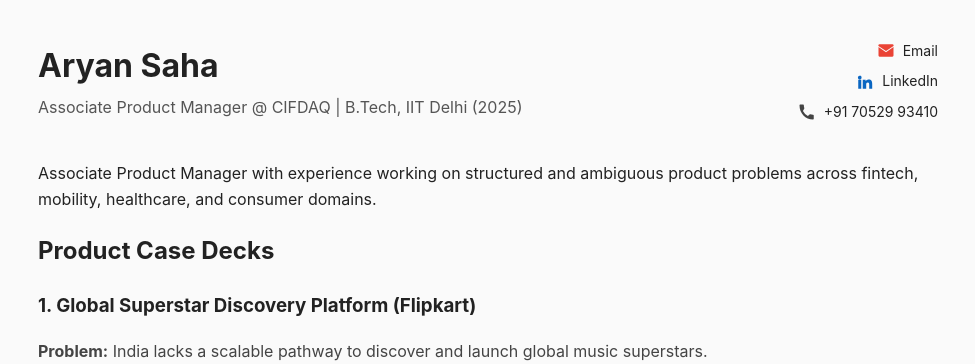
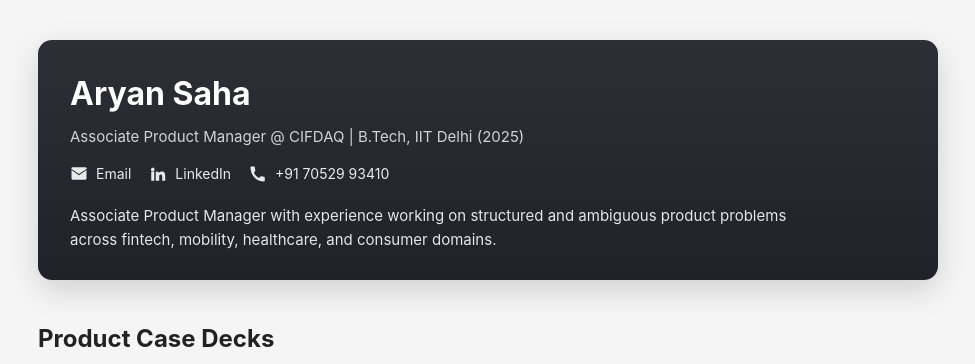
Before and after one commit to aryan-saha25/aryan-saha25.github.io, a plain HTML site: page index.html in a window 1280 px wide. Shown: the top 364 px of the page, without its empty margins (152-1127 px from the left). Drawn offline with Linux system fonts and the light colour scheme.

Commit message:
Update index.html

```diff
--- a/index.html
+++ b/index.html
@@ -9,7 +9,7 @@
     body {
       font-family: -apple-system, BlinkMacSystemFont, "Segoe UI", Roboto, Arial, sans-serif;
       margin: 0;
-      background: #fafafa;
+      background: #f5f5f5;
       color: #222;
       line-height: 1.6;
     }
@@ -20,42 +20,67 @@
       padding: 40px 20px;
     }
 
-    .header {
-      display: flex;
-      justify-content: space-between;
-      align-items: flex-start;
-      margin-bottom: 30px;
+    /* ===== HEADER (BLACK BOX) ===== */
+    .header-box {
+      background: linear-gradient(180deg, #2c2f36, #1f2228);
+      color: #ffffff;
+      border-radius: 14px;
+      padding: 28px 32px;
+      margin-bottom: 40px;
+      box-shadow: 0 10px 30px rgba(0,0,0,0.15);
     }
 
-    h1 { margin: 0; }
-
-    .subtitle {
-      color: #555;
-      margin-top: 4px;
+    .header-box h1 {
+      margin: 0;
+      font-size: 32px;
+      font-weight: 700;
     }
 
-    .contact {
-      text-align: right;
+    .header-subtitle {
+      margin-top: 6px;
+      font-size: 15px;
+      color: #cfd3dc;
+    }
+
+    .header-contact {
+      display: flex;
+      flex-wrap: wrap;
+      gap: 18px;
+      margin-top: 14px;
       font-size: 14px;
     }
 
-    .contact a {
-      display: flex;
+    .header-contact a {
+      display: inline-flex;
       align-items: center;
-      justify-content: flex-end;
       gap: 8px;
+      color: #ffffff;
       text-decoration: none;
-      color: #222;
-      margin-bottom: 8px;
+      opacity: 0.9;
     }
 
-    .contact a:hover { text-decoration: underline; }
+    .header-contact a:hover {
+      opacity: 1;
+      text-decoration: underline;
+    }
 
-    .icon { width: 18px; height: 18px; }
+    .icon {
+      width: 18px;
+      height: 18px;
+      fill: currentColor;
+    }
 
-    .gmail { fill: #EA4335; }
-    .linkedin { fill: #0A66C2; }
-    .phone { fill: #444; }
+    .header-desc {
+      margin-top: 18px;
+      font-size: 15px;
+      color: #e3e6ec;
+      max-width: 750px;
+    }
+
+    /* ===== BODY ===== */
+    h2 {
+      margin-top: 0;
+    }
 
     .desc {
       color: #444;
@@ -73,7 +98,7 @@
       width: 100%;
       overflow: hidden;
       border: 1px solid #ddd;
-      border-radius: 8px;
+      border-radius: 10px;
       background: #fff;
     }
 
@@ -119,17 +144,16 @@
   <div class="container">
 
     <!-- HEADER -->
-    <div class="header">
-      <div>
-        <h1>Aryan Saha</h1>
-        <div class="subtitle">
-          Associate Product Manager @ CIFDAQ | B.Tech, IIT Delhi (2025)
-        </div>
+    <div class="header-box">
+      <h1>Aryan Saha</h1>
+
+      <div class="header-subtitle">
+        Associate Product Manager @ CIFDAQ | B.Tech, IIT Delhi (2025)
       </div>
 
-      <div class="contact">
+      <div class="header-contact">
         <a href="mailto:aryansahamlzs28@gmail.com">
-          <svg class="icon gmail" viewBox="0 0 24 24">
+          <svg class="icon" viewBox="0 0 24 24">
             <path d="M12 13.5L2 6.75V18a1.5 1.5 0 001.5 1.5h17A1.5 1.5 0 0022 18V6.75L12 13.5z"/>
             <path d="M12 12l10-6.75A1.5 1.5 0 0020.5 3h-17A1.5 1.5 0 002 5.25L12 12z"/>
           </svg>
@@ -137,25 +161,27 @@
         </a>
 
         <a href="https://www.linkedin.com/in/aryan-saha-231b33223/" target="_blank">
-          <svg class="icon linkedin" viewBox="0 0 24 24">
+          <svg class="icon" viewBox="0 0 24 24">
             <path d="M4.98 3.5A2.5 2.5 0 105 8.5a2.5 2.5 0 00-.02-5zM3 9h4v12H3zM9 9h3.8v1.7h.1a4.2 4.2 0 013.8-2.1c4.1 0 4.9 2.7 4.9 6.2V21h-4v-5.3c0-1.3 0-3-1.9-3s-2.1 1.4-2.1 2.9V21H9z"/>
           </svg>
           LinkedIn
         </a>
 
         <a href="tel:+917052993410">
-          <svg class="icon phone" viewBox="0 0 24 24">
+          <svg class="icon" viewBox="0 0 24 24">
             <path d="M6.6 10.8a15.1 15.1 0 006.6 6.6l2.2-2.2a1 1 0 011-.2c1.1.4 2.3.6 3.6.6a1 1 0 011 1V21a1 1 0 01-1 1C10.1 22 2 13.9 2 3a1 1 0 011-1h3.8a1 1 0 011 1c0 1.3.2 2.5.6 3.6a1 1 0 01-.2 1L6.6 10.8z"/>
           </svg>
           +91 70529 93410
         </a>
       </div>
+
+      <div class="header-desc">
+        Associate Product Manager with experience working on structured and ambiguous
+        product problems across fintech, mobility, healthcare, and consumer domains.
+      </div>
     </div>
 
-    <p>
-      Associate Product Manager with experience working on structured and ambiguous
-      product problems across fintech, mobility, healthcare, and consumer domains.
-    </p>
+    <!-- BODY CONTENT (UNCHANGED) -->
 
     <h2>Product Case Decks</h2>
 
```
